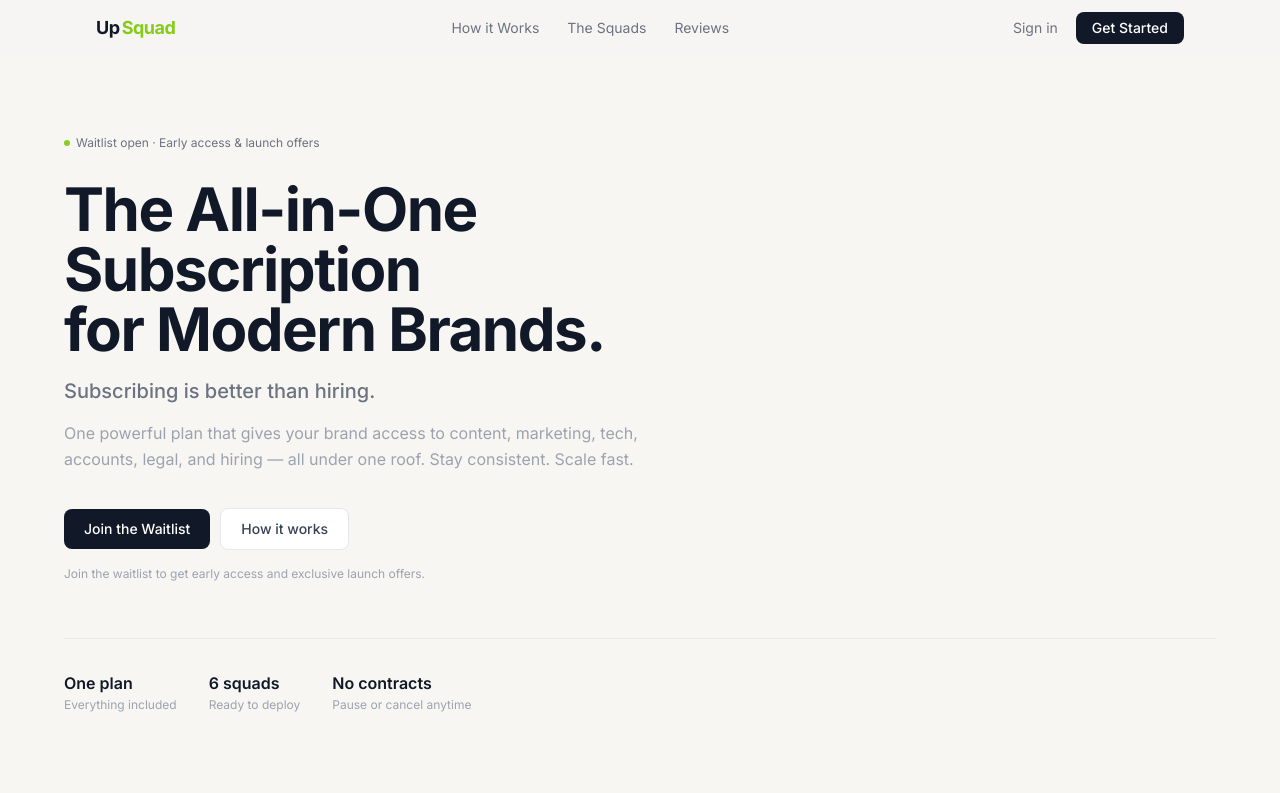
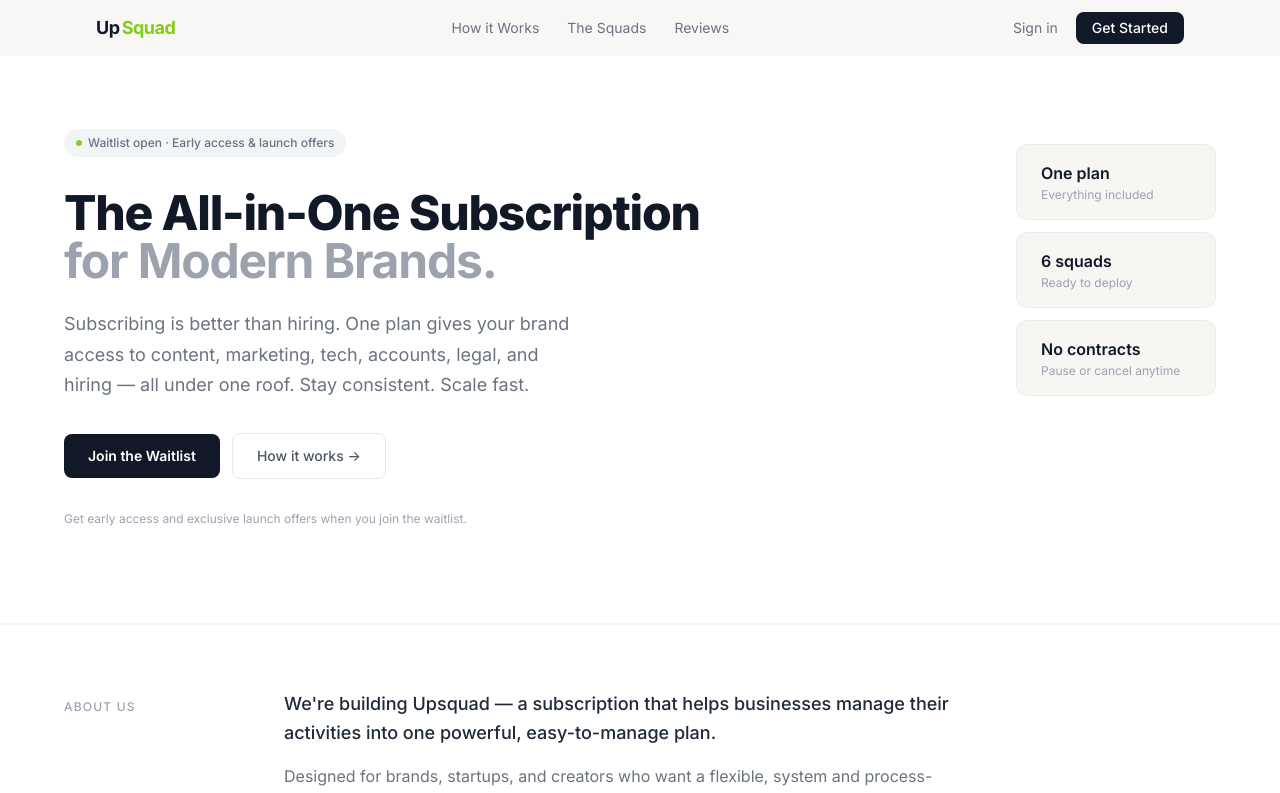
Before and after one commit to Jeff-Upsquad/upsquad, a React (Vite) app in the folder client/: page / in a window 1280 px wide. Shown: the top 793 px of the page. Built offline with nearby package versions, Linux system fonts and the light colour scheme.

Commit message:
Update hero and typography to Inter/Hashnode style

```diff
--- a/client/src/components/Hero.jsx
+++ b/client/src/components/Hero.jsx
@@ -6,58 +6,72 @@
 
 export default function Hero() {
   return (
-    <section className="pt-32 pb-20 px-5 sm:px-8 bg-[#F7F6F3]">
+    <section className="pt-32 pb-24 px-5 sm:px-8 bg-white border-b border-gray-100">
       <div className="max-w-6xl mx-auto">
-        <div className="max-w-3xl">
+        <div className="grid lg:grid-cols-[1fr_auto] gap-12 items-start">
+
+          {/* Left: text */}
+          <div className="max-w-2xl">
             {/* Badge */}
-          <div className="inline-flex items-center gap-1.5 text-xs text-gray-500 mb-7">
+            <div className="inline-flex items-center gap-1.5 text-xs font-medium text-gray-500 bg-gray-100 px-3 py-1.5 rounded-full mb-8">
               <span className="w-1.5 h-1.5 rounded-full bg-lime-500 animate-pulse" />
               Waitlist open &middot; Early access &amp; launch offers
             </div>
 
-          {/* Headline */}
-          <h1 className="text-5xl sm:text-6xl font-bold text-gray-900 leading-[1.1] tracking-tight mb-4">
-            The All-in-One Subscription
+            {/* Two-tone headline */}
+            <h1 className="text-4xl sm:text-5xl font-extrabold leading-[1.15] tracking-tight mb-6">
+              <span className="text-gray-900">The All-in-One Subscription</span>
               <br />
-            for Modern Brands.
+              <span className="text-gray-400 font-bold">for Modern Brands.</span>
             </h1>
 
             {/* Subtext */}
-          <p className="text-xl text-gray-500 leading-relaxed mb-3 max-w-xl font-medium">
-            Subscribing is better than hiring.
-          </p>
-          <p className="text-base text-gray-400 leading-relaxed mb-9 max-w-xl">
-            One powerful plan that gives your brand access to content, marketing, tech, accounts,
-            legal, and hiring — all under one roof. Stay consistent. Scale fast.
+            <p className="text-lg text-gray-500 leading-[1.7] mb-8 max-w-lg">
+              Subscribing is better than hiring. One plan gives your brand access to content,
+              marketing, tech, accounts, legal, and hiring — all under one roof.
+              Stay consistent. Scale fast.
             </p>
 
             {/* CTAs */}
-          <div className="flex flex-wrap items-center gap-2.5">
+            <div className="flex flex-wrap items-center gap-3 mb-8">
               <a
                 href="#"
-              className="bg-gray-900 hover:bg-gray-700 text-white font-medium text-sm px-5 py-2.5 rounded-lg transition-colors"
+                className="bg-gray-900 hover:bg-gray-700 text-white font-semibold text-sm px-6 py-3 rounded-lg transition-colors"
               >
                 Join the Waitlist
               </a>
               <a
                 href="#how-it-works"
-              className="bg-white hover:bg-gray-50 text-gray-700 font-medium text-sm px-5 py-2.5 rounded-lg border border-gray-200 hover:border-gray-300 transition-all"
+                className="text-gray-600 hover:text-gray-900 font-medium text-sm px-6 py-3 rounded-lg border border-gray-200 hover:border-gray-300 bg-white transition-all"
               >
-              How it works
+                How it works →
               </a>
             </div>
 
-          {/* Social proof nudge */}
-          <p className="text-xs text-gray-400 mt-4">
-            Join the waitlist to get early access and exclusive launch offers.
+            <p className="text-xs text-gray-400">
+              Get early access and exclusive launch offers when you join the waitlist.
             </p>
           </div>
 
-        {/* Stats */}
-        <div className="flex flex-wrap items-center gap-8 mt-14 pt-8 border-t border-gray-200/70">
+          {/* Right: decorative stat card */}
+          <div className="hidden lg:flex flex-col gap-3 pt-4">
+            {stats.map((stat) => (
+              <div
+                key={stat.label}
+                className="bg-[#F7F6F3] border border-gray-200/70 rounded-xl px-6 py-4 min-w-[200px]"
+              >
+                <div className="text-base font-semibold text-gray-900">{stat.value}</div>
+                <div className="text-xs text-gray-400 mt-0.5">{stat.label}</div>
+              </div>
+            ))}
+          </div>
+        </div>
+
+        {/* Mobile stats */}
+        <div className="flex flex-wrap items-center gap-6 mt-12 pt-8 border-t border-gray-100 lg:hidden">
           {stats.map((stat) => (
             <div key={stat.label}>
-              <div className="text-base font-semibold text-gray-900">{stat.value}</div>
+              <div className="text-sm font-semibold text-gray-900">{stat.value}</div>
               <div className="text-xs text-gray-400 mt-0.5">{stat.label}</div>
             </div>
           ))}
--- a/client/src/index.css
+++ b/client/src/index.css
@@ -7,9 +7,11 @@
 }
 
 body {
-  font-family: 'Inter', system-ui, sans-serif;
+  font-family: 'Inter', -apple-system, BlinkMacSystemFont, 'Segoe UI', Roboto, Oxygen, Ubuntu, sans-serif;
   -webkit-font-smoothing: antialiased;
   -moz-osx-font-smoothing: grayscale;
+  line-height: 1.6;
+  font-size: 16px;
 }
 
 @layer utilities {
--- a/client/tailwind.config.js
+++ b/client/tailwind.config.js
@@ -7,7 +7,8 @@
   theme: {
     extend: {
       fontFamily: {
-        sans: ['Inter', 'system-ui', 'sans-serif'],
+        sans: ['Inter', '-apple-system', 'BlinkMacSystemFont', 'Segoe UI', 'Roboto', 'Oxygen', 'Ubuntu', 'sans-serif'],
+        mono: ['SFMono-Regular', 'Consolas', 'Liberation Mono', 'Menlo', 'monospace'],
       },
       animation: {
         'fade-up': 'fadeUp 0.6s ease-out forwards',
```
Lines whose indentation alone changed are shown as unchanged.
